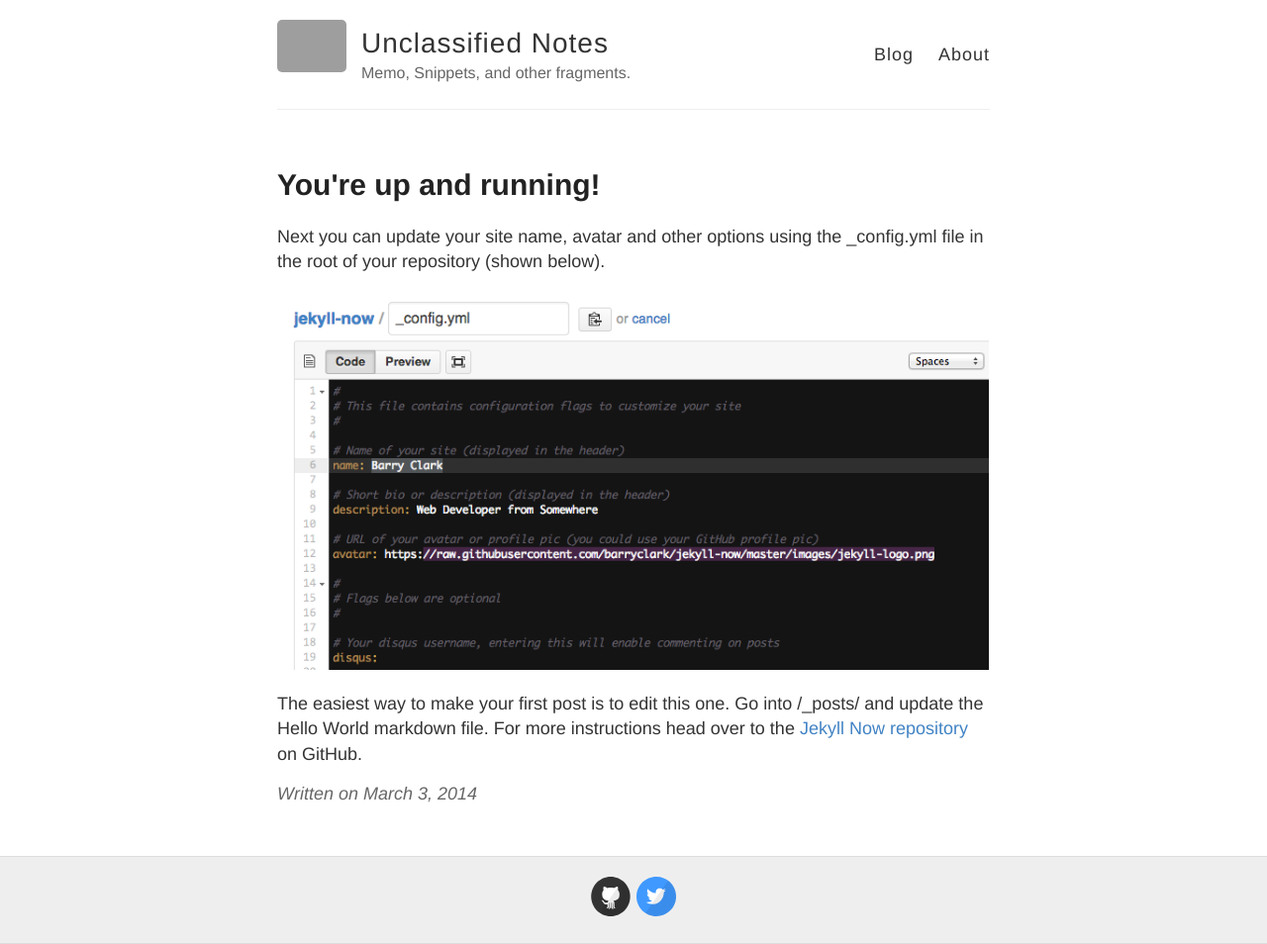
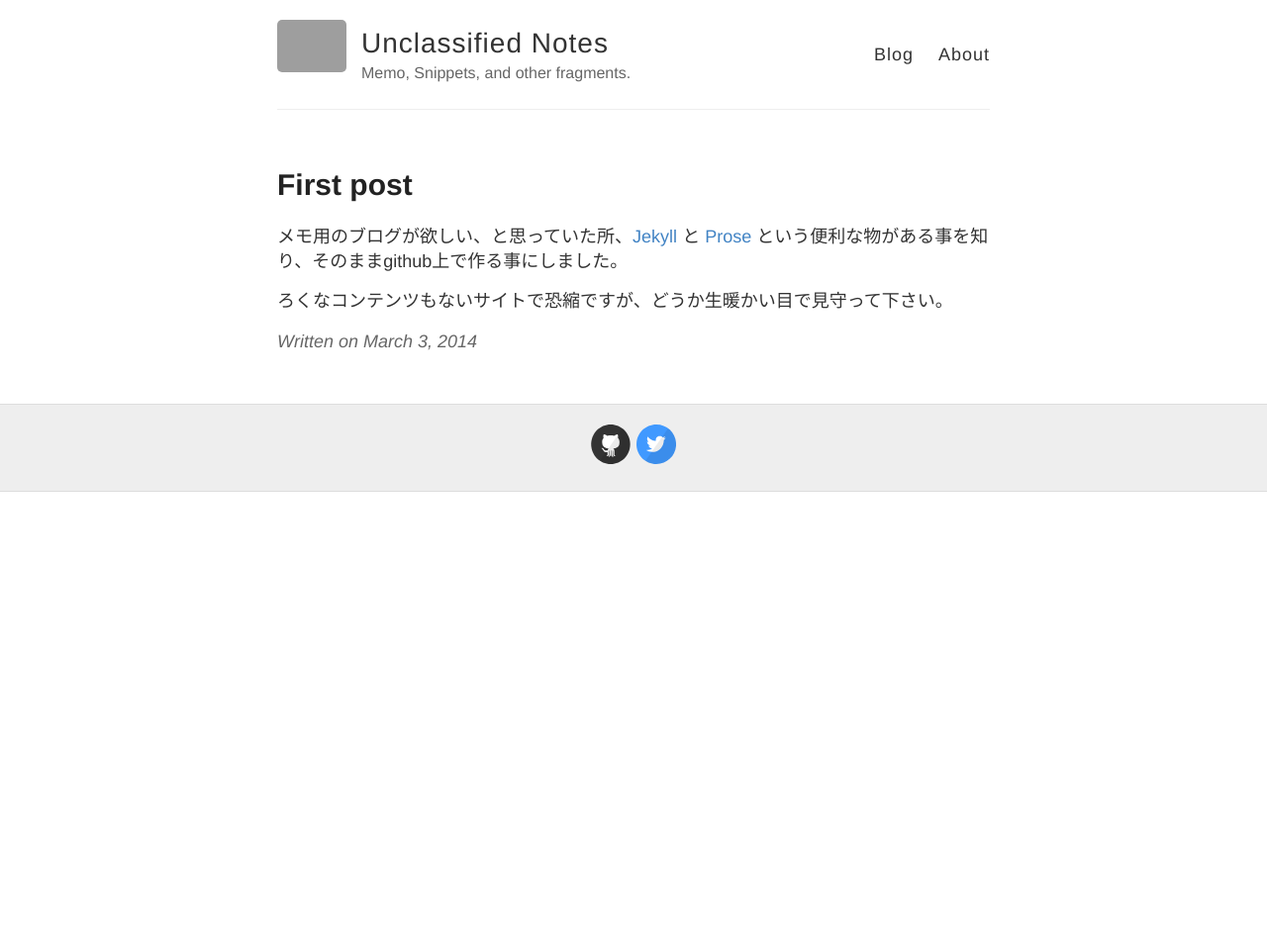
Before and after one commit to cytb/cytb.github.io, a Jekyll site: the page built from _posts/2014-3-3-Hello-World.md, in a window 1280 px wide. Shown: the whole page at 99% size. Built offline with Jekyll 4.4.1, drawn with Linux system fonts in a browser that asks for light colours; Markdown is read by kramdown in place of the engine named in the settings; after the commit the page ends 900 px from its top, so only the background shows below that; grey boxes are pictures that could not be loaded.

Commit message:
Updated 2014-3-3-Hello-World.md

```diff
--- a/_posts/2014-3-3-Hello-World.md
+++ b/_posts/2014-3-3-Hello-World.md
@@ -1,10 +1,10 @@
 ---
 layout: post
-title: You're up and running!
+title: First post
+published: true
 ---
 
-Next you can update your site name, avatar and other options using the _config.yml file in the root of your repository (shown below).
 
-![_config.yml]({{ site.baseurl }}/images/config.png)
+メモ用のブログが欲しい、と思っていた所、[Jekyll](http://jekyllrb.com/) と [Prose](http://prose.io/) という便利な物がある事を知り、そのままgithub上で作る事にしました。
 
-The easiest way to make your first post is to edit this one. Go into /_posts/ and update the Hello World markdown file. For more instructions head over to the [Jekyll Now repository](https://github.com/barryclark/jekyll-now) on GitHub.
+ろくなコンテンツもないサイトで恐縮ですが、どうか生暖かい目で見守って下さい。
```
